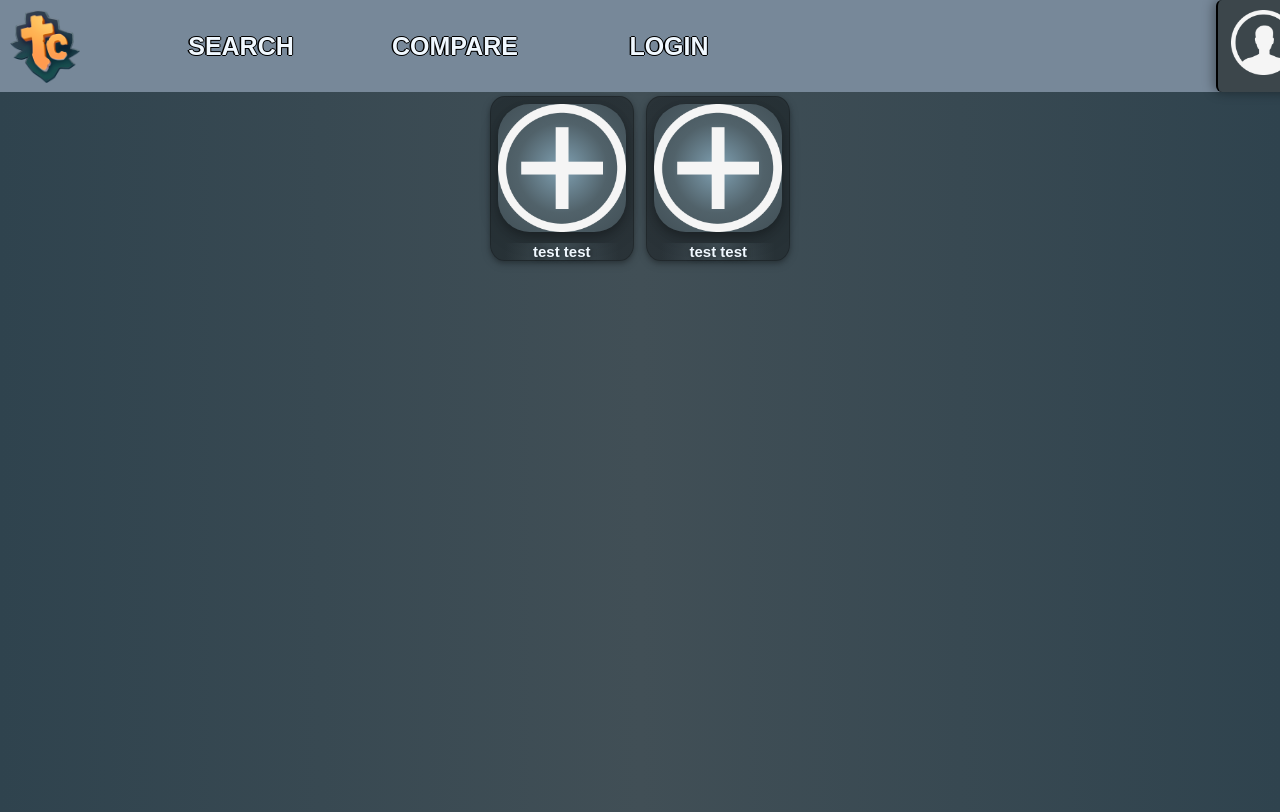
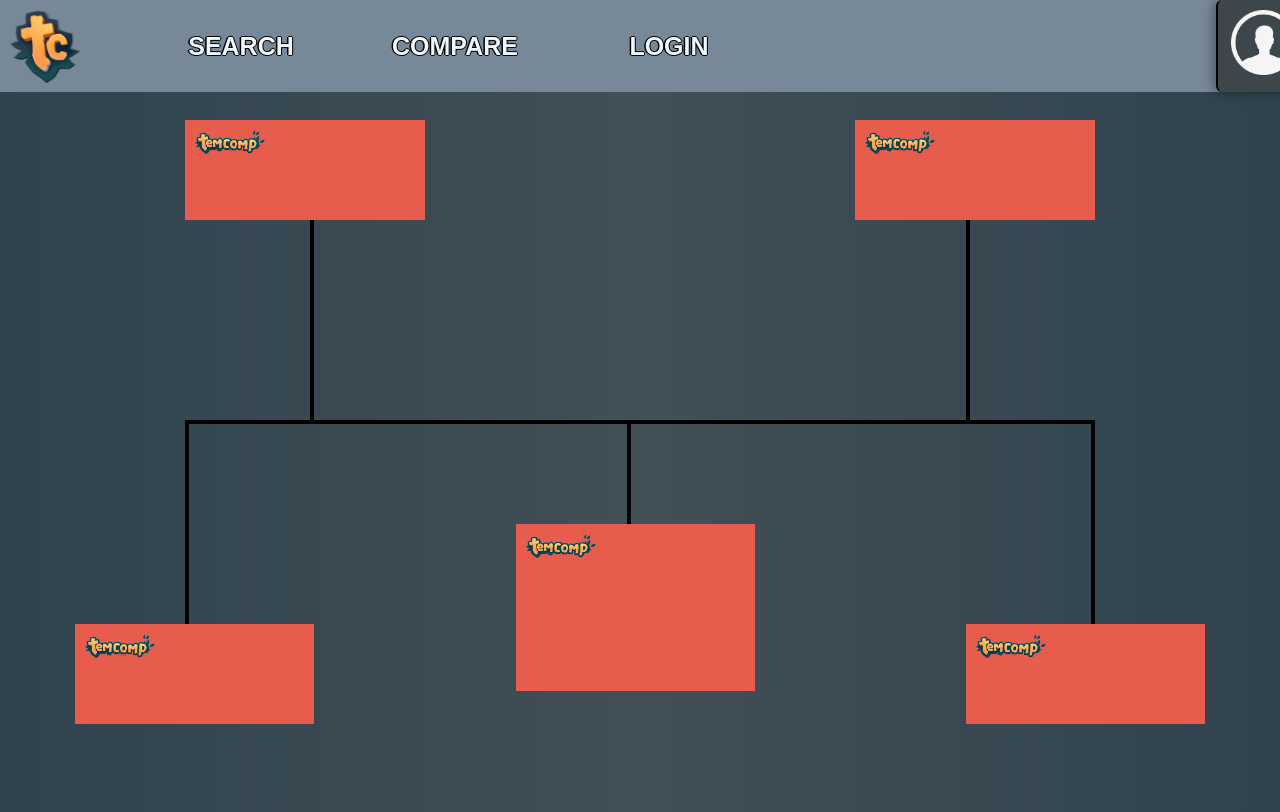
Before and after one commit to nicolaidkz/Web-MiniProject, a PHP site: page /compare.html in a window 1280 px wide. Run offline with PHP 8.4, Linux system fonts and the light colour scheme.

Commit message:
added grid to compare page
lines, yay.

```diff
--- a/TemTem List and Search/compare.html
+++ b/TemTem List and Search/compare.html
@@ -73,8 +73,8 @@
 			</div>
 
         <div id="mainContainer" class="mainContainer">
-            <center>
-                <div id="e1" class="compareCard">
+                <!--
+                    <div id="e1" class="compareCard">
                 <img src="typeimg/plus.png" class="smallImg" onclick="EnemyToggleModal('e1')"></img>
                 <p class="temName">test test</p>
                 </div>
@@ -82,8 +82,30 @@
                 <img src="typeimg/plus.png" class="smallImg" onclick="EnemyToggleModal('e2')"></img>
                 <p class="temName">test test</p>
                 </div>
-            </center>
+                -->
+                <div id="compareGrid" class="compareGrid">
+                    <div id="enemy1G" class="cG"> <img class="title" src="typeimg/TemComp.png"> </div>
+                        <div id="e1G1" class="lR cG"></div>
+                        <div id="e1G2" class="lR cG"></div>
 
+                    <div id="enemy2G" class="cG"> <img class="title" src="typeimg/TemComp.png"> </div>
+                        <div id="e2G1" class="lL cG"></div>
+                        <div id="e2G2" class="lL cG"></div>
+
+                        <div id="g1G1" class="lLT cG"></div>
+                        <div id="g1G2" class="lL cG" ></div>
+                    <div id="good1G" class="cG"> <img class="title" src="typeimg/TemComp.png"> </div>
+
+                        <div id="h3t" class='lT cG'></div>
+                        <div id='h1lt' class="lLT cG"></div>
+                        <div id="h2t" class="lT cG"></div>
+                    <div id="good12G" class="cG"> <img class="title" src="typeimg/TemComp.png"></div>
+
+                        <div id="g2G1" class="lRT cG"></div>
+                        <div id="g2G2" class="lR cG"></div>
+                    <div id="good2G" class="cG"> <img class="title" src="typeimg/TemComp.png"> </div>
+                    <div></div>
+                </div>
         </div>
        <script src="main.js"></script>
     </body>
--- a/TemTem List and Search/main.css
+++ b/TemTem List and Search/main.css
@@ -242,6 +242,71 @@
     background-color: rgba(0,0,0,0.60);
     cursor: pointer;
 }
+
+/*#region Compare Grid*/
+.compareGrid{
+    margin-top: 28px;
+    display: grid;
+    grid-template-areas:
+    '. . . . . . . . . . . .'
+    '. . e1 e1 . . . . e2 e2 . .'
+    '. . e1 e1 . . . . e2 e2 . .'
+    '. . e1G1 . . . . . . e2G1 . .'
+    '. . e1G2 . . . . . . e2G2 . .'
+    '. . g1G1 h3t h3t h3t h1lt h2t h2t g2G1 . .'
+    '. . g1G2 . . g12 g12 . . g2G2 . .'
+    '. g1 g1 . . g12 g12 . . g2 g2 .'
+    '. g1 g1 . . g12 g12 . . g2 g2 .'
+    '. g1 g1 . . . . . . g2 g2 .'
+    '. . . . . . . . . . . .'
+    '. . . . . . . . . . . .';
+
+}
+#enemy1G{ grid-area: e1; background-color: #e85c4e;}
+#enemy2G{ grid-area: e2; background-color: #e85c4e;}
+#e1G1{ grid-area: e1G1;}
+#e1G2{ grid-area: e1G2;}
+#e2G1{ grid-area: e2G1;}
+#e2G2{ grid-area: e2G2;}
+#g1G1{ grid-area: g1G1;}
+#g1G2{ grid-area: g1G2;}
+#g2G1{ grid-area: g2G1;}
+#g2G2{ grid-area: g2G2;}
+#h3t{ grid-area: h3t;}
+#h1lt{ grid-area: h1lt;}
+#h2t{ grid-area: h2t;}
+#good1G{ grid-area: g1; background-color: #e85c4e;}
+#good2G{ grid-area: g2; background-color: #e85c4e;}
+#good12G{ grid-area: g12; background-color: #e85c4e;}
+
+.lR{
+    border-right: 4px solid;
+}
+.lRT{
+    border-right: 4px solid;
+    border-top: 4px solid;
+}
+.lL{
+    border-left: 4px solid;
+}
+.lLB{
+    border-left: 4px solid;
+    border-bottom: 4px solid;
+}
+.lLT{
+    border-left: 4px solid;
+    border-top: 4px solid;
+}
+.lT{
+    border-top: 4px solid;
+}
+
+.cG{
+    min-width: 50px;
+    min-height: 100px;
+}
+/*#endregion */
+
 .temName
 {
     color: aliceblue;
```
